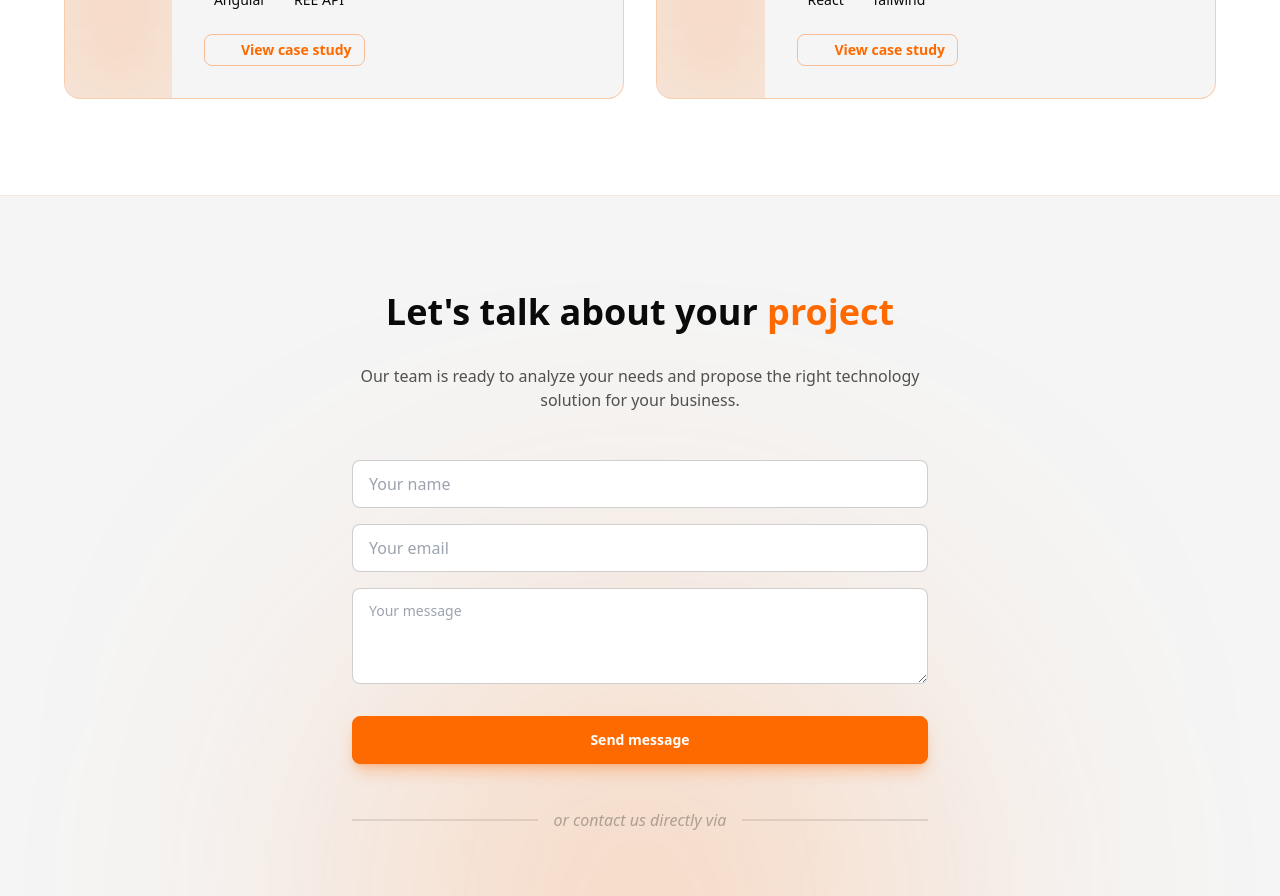
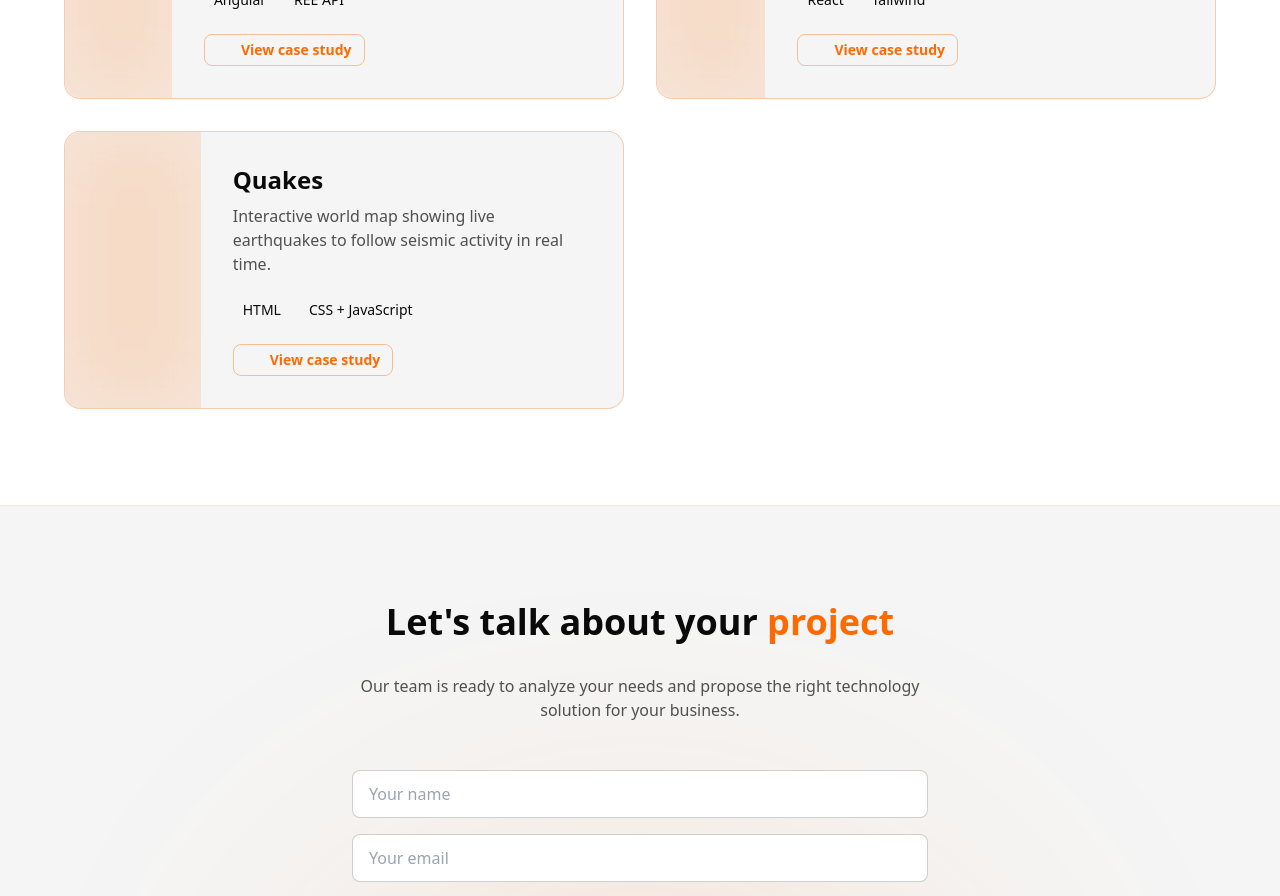
Before and after one commit to rypsk/rypsk, an Angular app: page / in a window 1280 px wide. Shown: the part 1760-2656 px from the top of the page. Built offline with nearby package versions, Linux system fonts and the light colour scheme; what @lucide/angular would draw is missing.

Commit message:
Add Terremotos and Quakes projects with icons and translations

```diff
--- a/src/app/app.html
+++ b/src/app/app.html
@@ -168,6 +168,8 @@
               <div class="absolute inset-0 bg-primary/10 blur-2xl"></div>
               @if (project.title === 'PrecioLuz') {
                 <svg lucideZap class="w-16 h-16 text-primary relative z-10"></svg>
+              } @else if (project.title === 'Terremotos' || project.title === 'Quakes') {
+                <svg lucideActivity class="w-16 h-16 text-primary relative z-10"></svg>
               } @else {
                 <svg lucideGlobe class="w-16 h-16 text-primary relative z-10"></svg>
               }
--- a/src/app/app.ts
+++ b/src/app/app.ts
@@ -1,6 +1,6 @@
 import { Component, signal, computed, OnInit } from '@angular/core';
 import { FormsModule } from '@angular/forms';
-import { LucideHome, LucideUser, LucideCode, LucideMail, LucideExternalLink, LucideTerminal, LucideCpu, LucideGlobe, LucideSun, LucideMoon, LucideZap } from '@lucide/angular';
+import { LucideHome, LucideUser, LucideCode, LucideMail, LucideExternalLink, LucideTerminal, LucideCpu, LucideGlobe, LucideSun, LucideMoon, LucideZap, LucideActivity } from '@lucide/angular';
 import * as AOS from 'aos';
 import { Lang, TRANSLATIONS } from './translations';
 
@@ -22,7 +22,8 @@ export const CONTACT_EMAIL = 'info@rypsk.com';
     LucideGlobe,
     LucideSun,
     LucideMoon,
-    LucideZap
+    LucideZap,
+    LucideActivity
   ],
   templateUrl: './app.html',
   styleUrl: './app.css'
--- a/src/app/translations.ts
+++ b/src/app/translations.ts
@@ -102,6 +102,13 @@ export const TRANSLATIONS: Record<Lang, Translation> = {
           badges: ['React', 'Tailwind'],
           url: 'https://population.rypsk.com',
         },
+        {
+          title: 'Terremotos',
+          description:
+            'Mapa mundial interactivo que muestra los terremotos en directo para seguir la actividad sísmica en tiempo real.',
+          badges: ['HTML', 'CSS + JavaScript'],
+          url: 'https://quakes.rypsk.com',
+        },
       ],
     },
     contact: {
@@ -172,6 +179,13 @@ export const TRANSLATIONS: Record<Lang, Translation> = {
           badges: ['React', 'Tailwind'],
           url: 'https://population.rypsk.com',
         },
+        {
+          title: 'Quakes',
+          description:
+            'Interactive world map showing live earthquakes to follow seismic activity in real time.',
+          badges: ['HTML', 'CSS + JavaScript'],
+          url: 'https://quakes.rypsk.com',
+        },
       ],
     },
     contact: {
```
